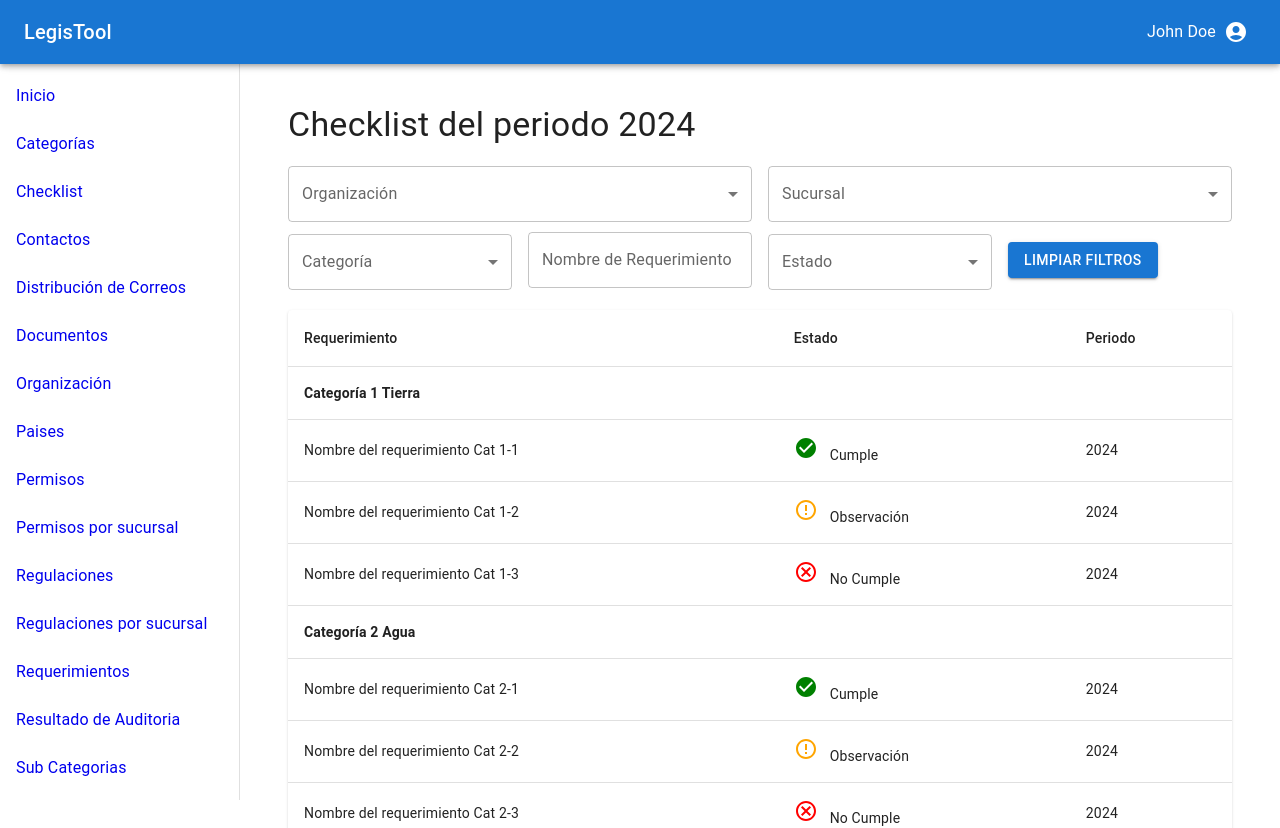
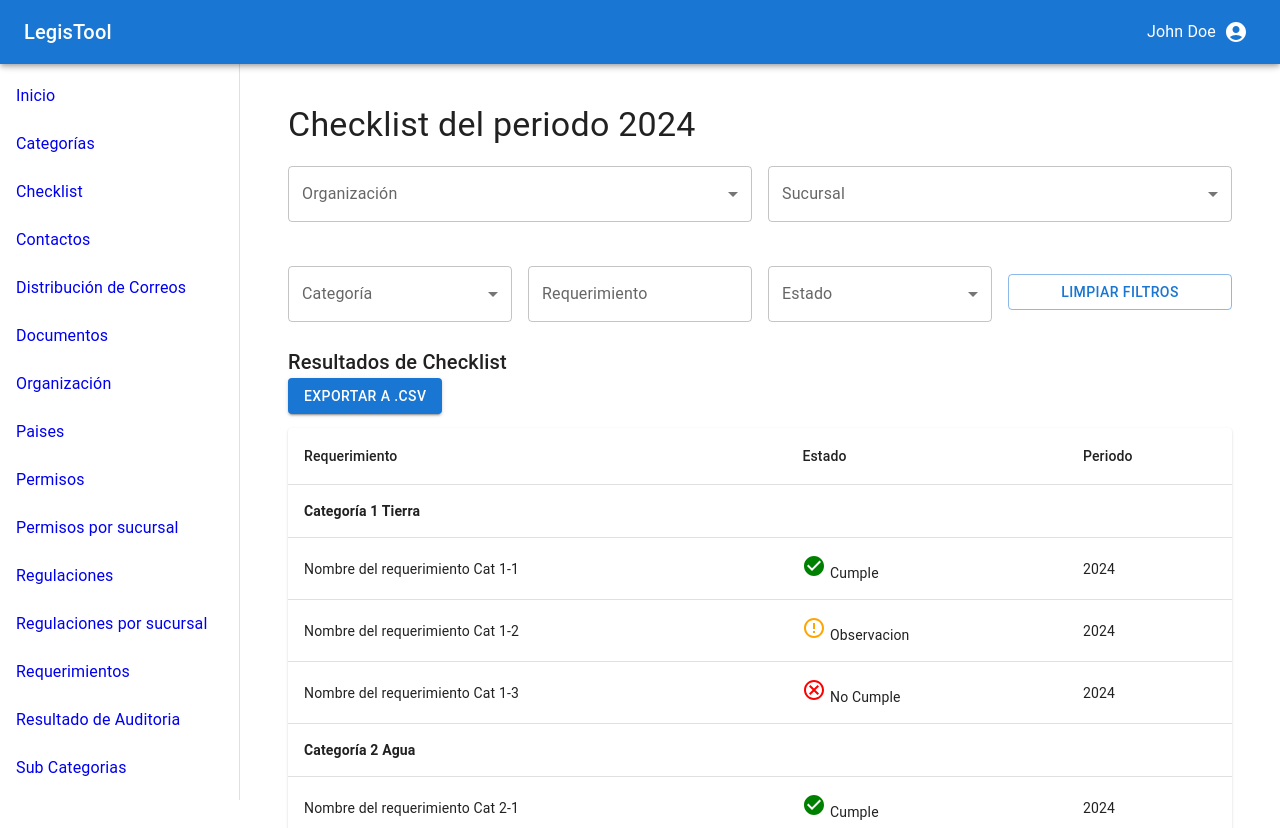
Before and after one commit to Danilord/legistool, a React (Create React App) app: page /vistachecklist in a window 1280 px wide. Shown: the top 828 px of the page. Built offline with nearby package versions, Linux system fonts and the light colour scheme.

Commit message:
vista checklist

```diff
--- a/src/pages/Vista de Checklist.js
+++ b/src/pages/Vista de Checklist.js
@@ -20,16 +20,15 @@ import {
 import CheckCircleIcon from '@mui/icons-material/CheckCircle';
 import ErrorIcon from '@mui/icons-material/ErrorOutline';
 import CancelIcon from '@mui/icons-material/CancelOutlined';
+import Papa from 'papaparse';
 
 const VistaChecklist = ({ isAdmin = true }) => {
-    const [sucursal, setSucursal] = useState('');
+  const [sucursal, setSucursal] = useState(isAdmin ? '' : 'Sucursal 1-1');
   const [filtroCategoria, setFiltroCategoria] = useState('');
   const [filtroRequerimiento, setFiltroRequerimiento] = useState('');
   const [filtroEstado, setFiltroEstado] = useState('');
-    const [searchQuery, setSearchQuery] = useState('');
   const [checklists, setChecklists] = useState([]);
-
-    const [organizacion, setOrganizacion] = useState('');
+  const [organizacion, setOrganizacion] = useState(isAdmin ? '' : 'Organización 1');
 
   const organizaciones = [
     { nombre: 'Organización 1', elementos: ['Sucursal 1-1', 'Sucursal 1-2'] },
@@ -38,44 +37,157 @@ const VistaChecklist = ({ isAdmin = true }) => {
   ];
 
   const requerimientos = [
-        { nombre: 'Categoría 1 Tierra', elementos: ['Nombre del requerimiento Cat 1-1', 'Nombre del requerimiento Cat 1-2', 'Nombre del requerimiento Cat 1-3'] },
-        { nombre: 'Categoría 2 Agua', elementos: ['Nombre del requerimiento Cat 2-1', 'Nombre del requerimiento Cat 2-2', 'Nombre del requerimiento Cat 2-3'] },
-        { nombre: 'Categoría 3 Aire', elementos: ['Nombre del requerimiento Cat 3-1', 'Nombre del requerimiento Cat 3-2', 'Nombre del requerimiento Cat 3-3'] },
-        { nombre: 'Categoría 4 Fuego', elementos: ['Nombre del requerimiento Cat 4-1', 'Nombre del requerimiento Cat 4-2', 'Nombre del requerimiento Cat 4-3'] },
+    {
+      nombre: 'Categoría 1 Tierra',
+      elementos: [
+        'Nombre del requerimiento Cat 1-1',
+        'Nombre del requerimiento Cat 1-2',
+        'Nombre del requerimiento Cat 1-3',
+      ],
+    },
+    {
+      nombre: 'Categoría 2 Agua',
+      elementos: [
+        'Nombre del requerimiento Cat 2-1',
+        'Nombre del requerimiento Cat 2-2',
+        'Nombre del requerimiento Cat 2-3',
+      ],
+    },
+    {
+      nombre: 'Categoría 3 Aire',
+      elementos: [
+        'Nombre del requerimiento Cat 3-1',
+        'Nombre del requerimiento Cat 3-2',
+        'Nombre del requerimiento Cat 3-3',
+      ],
+    },
+    {
+      nombre: 'Categoría 4 Fuego',
+      elementos: [
+        'Nombre del requerimiento Cat 4-1',
+        'Nombre del requerimiento Cat 4-2',
+        'Nombre del requerimiento Cat 4-3',
+      ],
+    },
   ];
 
   useEffect(() => {
     setChecklists([
-            { id: 1, requerimiento: 'Nombre del requerimiento Cat 1-1', sucursal: 'Sucursal 1-1', estado: 'Cumple', periodo: 2024 },
-            { id: 2, requerimiento: 'Nombre del requerimiento Cat 1-2', sucursal: 'Sucursal 1-1', estado: 'Observacion', periodo: 2024 },
-            { id: 3, requerimiento: 'Nombre del requerimiento Cat 1-3', sucursal: 'Sucursal 1-2', estado: 'No Cumple', periodo: 2024 },
-            { id: 4, requerimiento: 'Nombre del requerimiento Cat 2-1', sucursal: 'Sucursal 2-1', estado: 'Cumple', periodo: 2024 },
-            { id: 5, requerimiento: 'Nombre del requerimiento Cat 2-2', sucursal: 'Sucursal 2-1', estado: 'Observacion', periodo: 2024 },
-            { id: 6, requerimiento: 'Nombre del requerimiento Cat 2-3', sucursal: 'Sucursal 2-2', estado: 'No Cumple', periodo: 2024 },
-            { id: 7, requerimiento: 'Nombre del requerimiento Cat 3-1', sucursal: 'Sucursal 3-1', estado: 'Cumple', periodo: 2024 },
-            { id: 8, requerimiento: 'Nombre del requerimiento Cat 3-2', sucursal: 'Sucursal 3-1', estado: 'Observacion', periodo: 2024 },
-            { id: 9, requerimiento: 'Nombre del requerimiento Cat 3-3', sucursal: 'Sucursal 3-2', estado: 'No Cumple', periodo: 2024 },
-            { id: 10, requerimiento: 'Nombre del requerimiento Cat 4-1', sucursal: 'Sucursal 3-2', estado: 'Cumple', periodo: 2024 },
-            { id: 11, requerimiento: 'Nombre del requerimiento Cat 4-2', sucursal: 'Sucursal 3-1', estado: 'Observacion', periodo: 2024 },
-            { id: 12, requerimiento: 'Nombre del requerimiento Cat 4-3', sucursal: 'Sucursal 2-2', estado: 'No Cumple', periodo: 2024 },
+      {
+        id: 1,
+        requerimiento: 'Nombre del requerimiento Cat 1-1',
+        sucursal: 'Sucursal 1-1',
+        estado: 'Cumple',
+        periodo: 2024,
+      },
+      {
+        id: 2,
+        requerimiento: 'Nombre del requerimiento Cat 1-2',
+        sucursal: 'Sucursal 1-1',
+        estado: 'Observacion',
+        periodo: 2024,
+      },
+      {
+        id: 3,
+        requerimiento: 'Nombre del requerimiento Cat 1-3',
+        sucursal: 'Sucursal 1-2',
+        estado: 'No Cumple',
+        periodo: 2024,
+      },
+      {
+        id: 4,
+        requerimiento: 'Nombre del requerimiento Cat 2-1',
+        sucursal: 'Sucursal 2-1',
+        estado: 'Cumple',
+        periodo: 2024,
+      },
+      {
+        id: 5,
+        requerimiento: 'Nombre del requerimiento Cat 2-2',
+        sucursal: 'Sucursal 2-1',
+        estado: 'Observacion',
+        periodo: 2024,
+      },
+      {
+        id: 6,
+        requerimiento: 'Nombre del requerimiento Cat 2-3',
+        sucursal: 'Sucursal 2-2',
+        estado: 'No Cumple',
+        periodo: 2024,
+      },
+      {
+        id: 7,
+        requerimiento: 'Nombre del requerimiento Cat 3-1',
+        sucursal: 'Sucursal 3-1',
+        estado: 'Cumple',
+        periodo: 2024,
+      },
+      {
+        id: 8,
+        requerimiento: 'Nombre del requerimiento Cat 3-2',
+        sucursal: 'Sucursal 3-1',
+        estado: 'Observacion',
+        periodo: 2024,
+      },
+      {
+        id: 9,
+        requerimiento: 'Nombre del requerimiento Cat 3-3',
+        sucursal: 'Sucursal 3-2',
+        estado: 'No Cumple',
+        periodo: 2024,
+      },
+      {
+        id: 10,
+        requerimiento: 'Nombre del requerimiento Cat 4-1',
+        sucursal: 'Sucursal 3-2',
+        estado: 'Cumple',
+        periodo: 2024,
+      },
+      {
+        id: 11,
+        requerimiento: 'Nombre del requerimiento Cat 4-2',
+        sucursal: 'Sucursal 3-1',
+        estado: 'Observacion',
+        periodo: 2024,
+      },
+      {
+        id: 12,
+        requerimiento: 'Nombre del requerimiento Cat 4-3',
+        sucursal: 'Sucursal 2-2',
+        estado: 'No Cumple',
+        periodo: 2024,
+      },
     ]);
   }, []);
 
   const limpiarFiltros = () => {
-        setSearchQuery('');
     setFiltroCategoria('');
     setFiltroRequerimiento('');
     setFiltroEstado('');
+    if (isAdmin) {
       setSucursal('');
       setOrganizacion('');
+    }
   };
 
   const checklistsFiltrados = checklists.filter((checklist) => {
-        const filtroRequerimientoAplicado = !filtroRequerimiento || checklist.requerimiento.includes(filtroRequerimiento);
+    const filtroRequerimientoAplicado =
+      !filtroRequerimiento ||
+      checklist.requerimiento.includes(filtroRequerimiento);
     const filtroEstadoAplicado = !filtroEstado || checklist.estado === filtroEstado;
-        const filtroCategoriaAplicado = !filtroCategoria || requerimientos.find(c => c.nombre === filtroCategoria)?.elementos.includes(checklist.requerimiento);
-        const filtroSucursalAplicado = !isAdmin || !sucursal || checklist.sucursal === sucursal;
-        const filtroOrganizacionAplicado = !isAdmin || !organizacion || organizaciones.find(o => o.nombre === organizacion)?.elementos.includes(checklist.sucursal);
+    const filtroCategoriaAplicado =
+      !filtroCategoria ||
+      requerimientos
+        .find((c) => c.nombre === filtroCategoria)
+        ?.elementos.includes(checklist.requerimiento);
+    const filtroSucursalAplicado =
+      !isAdmin || !sucursal || checklist.sucursal === sucursal;
+    const filtroOrganizacionAplicado =
+      !isAdmin ||
+      !organizacion ||
+      organizaciones
+        .find((o) => o.nombre === organizacion)
+        ?.elementos.includes(checklist.sucursal);
 
     return (
       filtroRequerimientoAplicado &&
@@ -85,6 +197,39 @@ const VistaChecklist = ({ isAdmin = true }) => {
       filtroOrganizacionAplicado
     );
   });
+
+  // Función para exportar a CSV usando PapaParse
+  const exportarCSV = () => {
+    const datosCSV = checklistsFiltrados.map((checklist) => {
+      const categoria = requerimientos.find((categoria) =>
+        categoria.elementos.includes(checklist.requerimiento)
+      )?.nombre;
+      return {
+        Categoria: categoria,
+        Requerimiento: checklist.requerimiento,
+        Estado: checklist.estado,
+        Periodo: checklist.periodo,
+      };
+    });
+
+    const csv = Papa.unparse(datosCSV, {
+      header: true,
+      encoding: "utf-8",
+    });
+
+    // Añadir BOM al CSV para mejorar la compatibilidad con Excel
+    const bom = "\uFEFF"; // Byte Order Mark
+    const csvWithBom = bom + csv;
+
+    const blob = new Blob([csvWithBom], { type: 'text/csv;charset=utf-8;' });
+    const url = URL.createObjectURL(blob);
+    const link = document.createElement('a');
+    link.href = url;
+    link.setAttribute('download', 'checklist.csv');
+    document.body.appendChild(link);
+    link.click();
+    document.body.removeChild(link);
+  };
 
   return (
     <Container style={{ marginTop: '1em' }}>
@@ -123,7 +268,10 @@ const VistaChecklist = ({ isAdmin = true }) => {
                 onChange={(e) => setSucursal(e.target.value)}
               >
                 <MenuItem value="">Seleccione una sucursal</MenuItem>
-                                {organizaciones.find(o => o.nombre === organizacion)?.elementos.map((suc, index) => (
+                {organizacion &&
+                  organizaciones
+                    .find((org) => org.nombre === organizacion)
+                    ?.elementos.map((suc, index) => (
                       <MenuItem key={index} value={suc}>
                         {suc}
                       </MenuItem>
@@ -134,7 +282,7 @@ const VistaChecklist = ({ isAdmin = true }) => {
         </Grid>
       )}
 
-            <Grid container spacing={2} alignItems="center">
+      <Grid container spacing={2} alignItems="center" style={{ marginTop: '1em' }}>
         <Grid item xs={12} md={3}>
           <FormControl fullWidth margin="dense">
             <InputLabel>Categoría</InputLabel>
@@ -152,13 +300,13 @@ const VistaChecklist = ({ isAdmin = true }) => {
           </FormControl>
         </Grid>
         <Grid item xs={12} md={3}>
+          <FormControl fullWidth margin="dense">
             <TextField
-                        fullWidth
-                        label="Nombre de Requerimiento"
-                        variant="outlined"
+              label="Requerimiento"
               value={filtroRequerimiento}
               onChange={(e) => setFiltroRequerimiento(e.target.value)}
             />
+          </FormControl>
         </Grid>
         <Grid item xs={12} md={3}>
           <FormControl fullWidth margin="dense">
@@ -175,13 +323,32 @@ const VistaChecklist = ({ isAdmin = true }) => {
           </FormControl>
         </Grid>
         <Grid item xs={12} md={3}>
-                    <Button variant="contained" color="primary" onClick={limpiarFiltros}>
+          <Button
+            variant="outlined"
+            color="primary"
+            onClick={limpiarFiltros}
+            fullWidth
+            style={{ height: '100%' }}
+          >
             Limpiar Filtros
           </Button>
         </Grid>
       </Grid>
 
-            <TableContainer component={Paper} style={{ marginTop: '1em' }}>
+      <Typography variant="h6" component="h2" style={{ marginTop: '1em' }}>
+        Resultados de Checklist
+      </Typography>
+
+      <Button
+        variant="contained"
+        color="primary"
+        onClick={exportarCSV}
+        style={{ marginBottom: '1em' }}
+      >
+        Exportar a .csv
+      </Button>
+
+      <TableContainer component={Paper}>
         <Table>
           <TableHead>
             <TableRow>
@@ -191,51 +358,35 @@ const VistaChecklist = ({ isAdmin = true }) => {
             </TableRow>
           </TableHead>
           <TableBody>
-                        {requerimientos.map((categoria, index) => {
-                            // Filtrar los checklists según los filtros aplicados
-                            const elementosFiltrados = checklistsFiltrados.filter((checklist) => {
-                                const filtroCategoriaAplicado = !filtroCategoria || categoria.nombre === filtroCategoria;
+            {requerimientos.map((categoria) => {
+              const checklistsPorCategoria = checklistsFiltrados.filter(
+                (checklist) =>
+                  categoria.elementos.includes(checklist.requerimiento)
+              );
 
               return (
-                                    categoria.elementos.includes(checklist.requerimiento) &&
-                                    filtroCategoriaAplicado
-                                );
-                            });
-
-                            if (elementosFiltrados.length === 0) {
-                                // Si no hay elementos filtrados en esta categoría, no mostramos la categoría
-                                return null;
-                            }
-
-                            return (
-                                <React.Fragment key={index}>
+                <React.Fragment key={categoria.nombre}>
+                  {checklistsPorCategoria.length > 0 && (
                     <TableRow>
                       <TableCell colSpan={3} style={{ fontWeight: 'bold' }}>
                         {categoria.nombre}
                       </TableCell>
                     </TableRow>
-                                    {elementosFiltrados.map((checklist) => (
+                  )}
+                  {checklistsPorCategoria.map((checklist) => (
                     <TableRow key={checklist.id}>
                       <TableCell>{checklist.requerimiento}</TableCell>
                       <TableCell>
                         {checklist.estado === 'Cumple' && (
-                                                    <>
-                                                        <CheckCircleIcon style={{ color: 'green', marginRight: '0.5em' }} />
-                                                        Cumple
-                                                    </>
+                          <CheckCircleIcon style={{ color: 'green' }} />
                         )}
                         {checklist.estado === 'Observacion' && (
-                                                    <>
-                                                        <ErrorIcon style={{ color: 'orange', marginRight: '0.5em' }} />
-                                                        Observación
-                                                    </>
+                          <ErrorIcon style={{ color: 'orange' }} />
                         )}
                         {checklist.estado === 'No Cumple' && (
-                                                    <>
-                                                        <CancelIcon style={{ color: 'red', marginRight: '0.5em' }} />
-                                                        No Cumple
-                                                    </>
+                          <CancelIcon style={{ color: 'red' }} />
                         )}
+                        {` ${checklist.estado}`}
                       </TableCell>
                       <TableCell>{checklist.periodo}</TableCell>
                     </TableRow>
```
Lines whose indentation alone changed are shown as unchanged.
